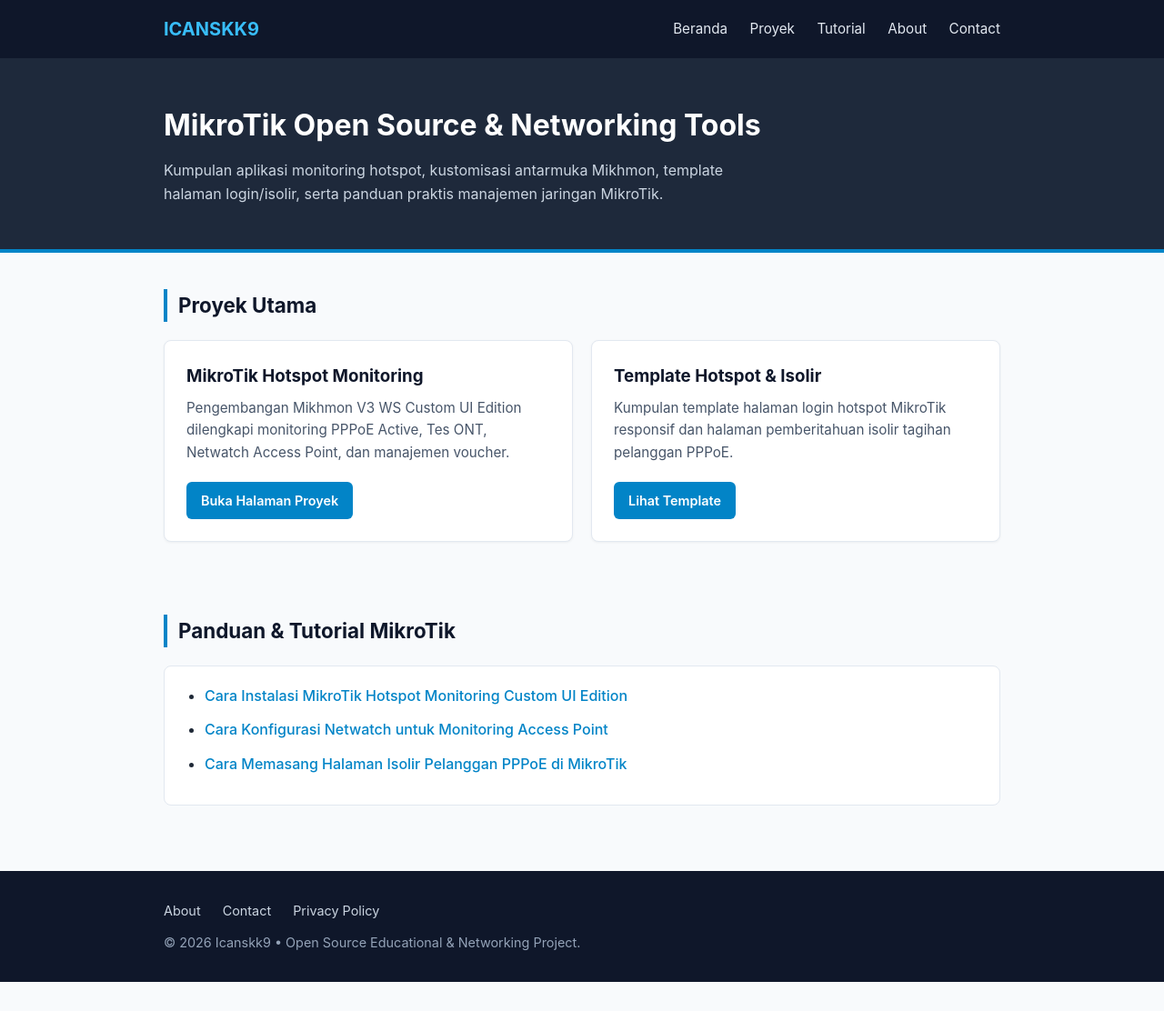
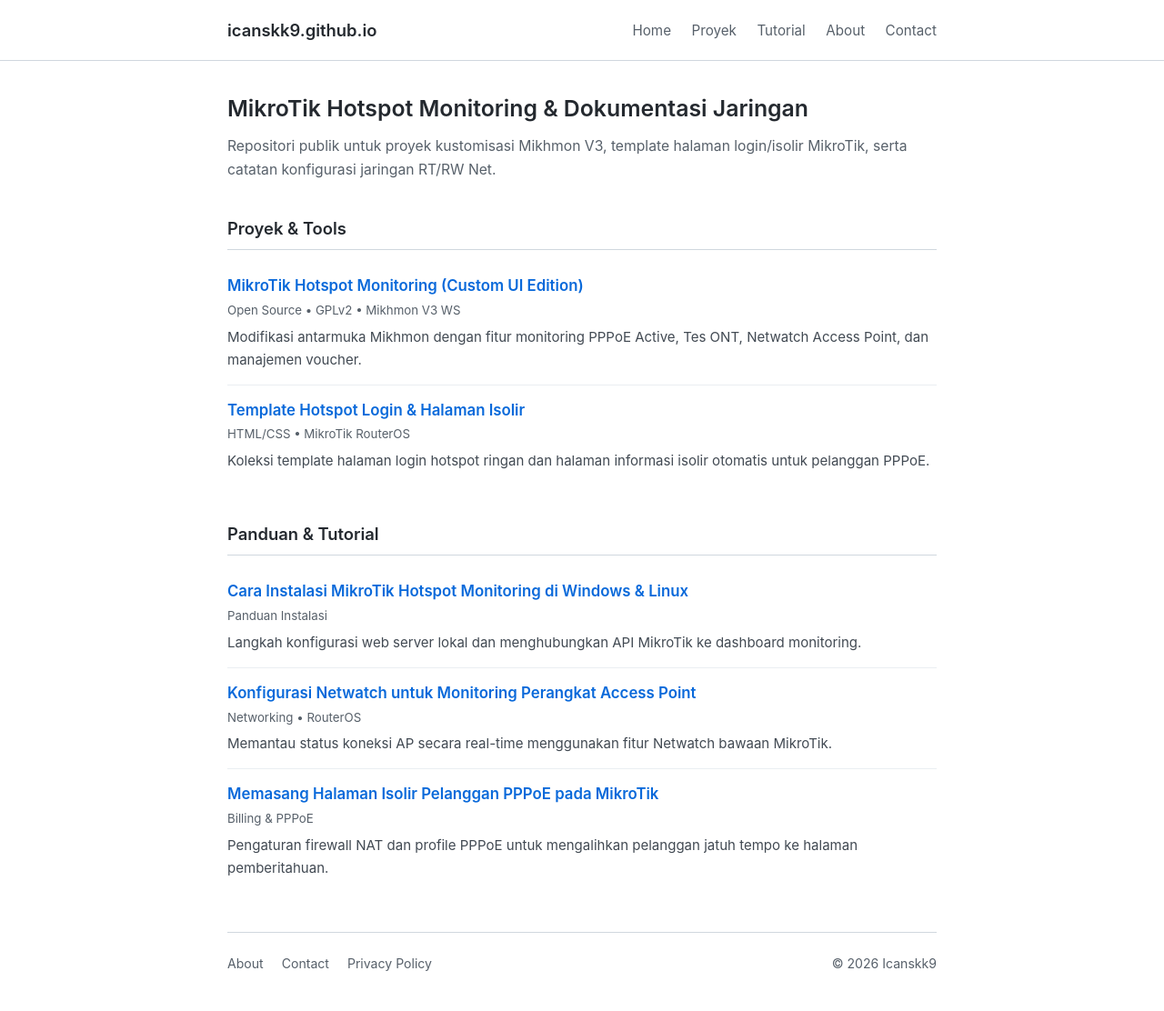
Before and after one commit to Icanskk9/icanskk9.github.io, a plain HTML site: page index.html in a window 1280 px wide. Shown: the whole page at 91% size. Before the commit the page ends 1080 px from the top, so only its background shows below. Drawn offline with Linux system fonts and the light colour scheme.

Commit message:
Update index.html

```diff
--- a/index.html
+++ b/index.html
@@ -3,101 +3,193 @@
 <head>
   <meta charset="UTF-8">
   <meta name="viewport" content="width=device-width, initial-scale=1.0">
-  <title>Icanskk9 | Portal Open Source MikroTik Hotspot Monitoring &amp; Jaringan</title>
-  <meta name="description" content="MikroTik Hotspot Monitoring, template login page, dan panduan konfigurasi jaringan RT/RW Net.">
+  <title>Icanskk9 — Dokumentasi &amp; Proyek MikroTik</title>
+  <meta name="description" content="MikroTik Hotspot Monitoring, template login/isolir, dan panduan jaringan.">
   <style>
-    * { box-sizing: border-box; margin: 0; padding: 0; }
-    body { font-family: -apple-system, BlinkMacSystemFont, "Segoe UI", Roboto, sans-serif; line-height: 1.6; color: #1f2937; background: #f8fafc; }
-    header { background: #0f172a; color: #fff; padding: 1rem 0; }
-    .container { max-width: 960px; margin: 0 auto; padding: 0 1.25rem; }
-    nav { display: flex; justify-content: space-between; align-items: center; flex-wrap: wrap; gap: 1rem; }
-    .brand { font-size: 1.25rem; font-weight: 700; color: #38bdf8; text-decoration: none; }
-    .nav-links a { color: #e2e8f0; text-decoration: none; margin-left: 1.25rem; font-size: 0.95rem; }
-    .nav-links a:hover { color: #38bdf8; }
-    .hero { background: #1e293b; color: #fff; padding: 3rem 0; border-bottom: 4px solid #0284c7; }
-    .hero h1 { font-size: 2rem; margin-bottom: 0.75rem; }
-    .hero p { color: #cbd5e1; max-width: 680px; }
-    section { padding: 2.5rem 0; }
-    h2 { font-size: 1.4rem; margin-bottom: 1.25rem; color: #0f172a; border-left: 4px solid #0284c7; padding-left: 0.75rem; }
-    .grid { display: grid; grid-template-columns: repeat(auto-fit, minmax(280px, 1fr)); gap: 1.25rem; }
-    .card { background: #fff; border: 1px solid #e2e8f0; border-radius: 8px; padding: 1.5rem; box-shadow: 0 1px 3px rgba(0,0,0,0.05); }
-    .card h3 { margin-bottom: 0.5rem; color: #0f172a; }
-    .card p { font-size: 0.95rem; color: #475569; margin-bottom: 1.25rem; }
-    .btn { display: inline-block; background: #0284c7; color: #fff; padding: 0.55rem 1rem; border-radius: 6px; text-decoration: none; font-size: 0.9rem; font-weight: 600; }
-    .btn:hover { background: #0369a1; }
-    .tutorial-list { background: #fff; border: 1px solid #e2e8f0; border-radius: 8px; padding: 1.25rem 1.5rem; }
-    .tutorial-list li { margin-bottom: 0.75rem; margin-left: 1.25rem; }
-    .tutorial-list a { color: #0284c7; text-decoration: none; font-weight: 500; }
-    .tutorial-list a:hover { text-decoration: underline; }
-    footer { background: #0f172a; color: #94a3b8; padding: 2rem 0; margin-top: 2rem; font-size: 0.9rem; }
-    .footer-links { margin-bottom: 0.75rem; }
-    .footer-links a { color: #cbd5e1; text-decoration: none; margin-right: 1.25rem; }
-    .footer-links a:hover { color: #38bdf8; }
+    body {
+      font-family: -apple-system, BlinkMacSystemFont, "Segoe UI", Helvetica, Arial, sans-serif;
+      line-height: 1.65;
+      color: #24292f;
+      background-color: #ffffff;
+      margin: 0;
+      padding: 0;
+    }
+    .wrapper {
+      max-width: 780px;
+      margin: 0 auto;
+      padding: 0 20px;
+    }
+    header {
+      border-bottom: 1px solid #d0d7de;
+      padding: 18px 0;
+      margin-bottom: 32px;
+    }
+    .header-inner {
+      display: flex;
+      justify-content: space-between;
+      align-items: center;
+      flex-wrap: wrap;
+      gap: 12px;
+    }
+    .site-title {
+      font-weight: 600;
+      font-size: 1.15rem;
+      color: #24292f;
+      text-decoration: none;
+    }
+    nav a {
+      color: #57606a;
+      text-decoration: none;
+      margin-left: 18px;
+      font-size: 0.95rem;
+    }
+    nav a:hover {
+      color: #0969da;
+      text-decoration: underline;
+    }
+    .intro {
+      margin-bottom: 36px;
+    }
+    .intro h1 {
+      font-size: 1.55rem;
+      font-weight: 600;
+      margin: 0 0 8px 0;
+    }
+    .intro p {
+      color: #57606a;
+      margin: 0;
+      font-size: 0.98rem;
+    }
+    h2 {
+      font-size: 1.15rem;
+      font-weight: 600;
+      padding-bottom: 8px;
+      border-bottom: 1px solid #d0d7de;
+      margin: 0 0 12px 0;
+    }
+    section {
+      margin-bottom: 38px;
+    }
+    .item-list {
+      list-style: none;
+      padding: 0;
+      margin: 0;
+    }
+    .item-list li {
+      padding: 14px 0;
+      border-bottom: 1px solid #eaeef2;
+    }
+    .item-list li:last-child {
+      border-bottom: none;
+    }
+    .item-title {
+      font-size: 1.05rem;
+      font-weight: 600;
+      color: #0969da;
+      text-decoration: none;
+    }
+    .item-title:hover {
+      text-decoration: underline;
+    }
+    .item-meta {
+      font-size: 0.83rem;
+      color: #57606a;
+      margin-top: 2px;
+    }
+    .item-desc {
+      font-size: 0.94rem;
+      color: #424a53;
+      margin: 6px 0 0 0;
+    }
+    footer {
+      border-top: 1px solid #d0d7de;
+      padding: 22px 0 40px 0;
+      margin-top: 44px;
+      font-size: 0.88rem;
+      color: #57606a;
+      display: flex;
+      justify-content: space-between;
+      flex-wrap: wrap;
+      gap: 12px;
+    }
+    footer a {
+      color: #57606a;
+      text-decoration: none;
+      margin-right: 16px;
+    }
+    footer a:hover {
+      color: #0969da;
+      text-decoration: underline;
+    }
   </style>
 </head>
 <body>
 
   <header>
-    <div class="container">
+    <div class="wrapper header-inner">
+      <a href="/" class="site-title">icanskk9.github.io</a>
       <nav>
-        <a href="/" class="brand">ICANSKK9</a>
-        <div class="nav-links">
-          <a href="/">Beranda</a>
+        <a href="/">Home</a>
         <a href="#proyek">Proyek</a>
         <a href="#tutorial">Tutorial</a>
         <a href="about.html">About</a>
         <a href="contact.html">Contact</a>
-        </div>
       </nav>
     </div>
   </header>
 
-  <div class="hero">
-    <div class="container">
-      <h1>MikroTik Open Source &amp; Networking Tools</h1>
-      <p>Kumpulan aplikasi monitoring hotspot, kustomisasi antarmuka Mikhmon, template halaman login/isolir, serta panduan praktis manajemen jaringan MikroTik.</p>
-    </div>
+  <main class="wrapper">
+    <div class="intro">
+      <h1>MikroTik Hotspot Monitoring &amp; Dokumentasi Jaringan</h1>
+      <p>Repositori publik untuk proyek kustomisasi Mikhmon V3, template halaman login/isolir MikroTik, serta catatan konfigurasi jaringan RT/RW Net.</p>
     </div>
 
-  <main class="container">
     <section id="proyek">
-      <h2>Proyek Utama</h2>
-      <div class="grid">
-        <div class="card">
-          <h3>MikroTik Hotspot Monitoring</h3>
-          <p>Pengembangan Mikhmon V3 WS Custom UI Edition dilengkapi monitoring PPPoE Active, Tes ONT, Netwatch Access Point, dan manajemen voucher.</p>
-          <a href="https://icanskk9.github.io/MikroTik-Hotspot-Monitoring/" class="btn">Buka Halaman Proyek</a>
-        </div>
-        <div class="card">
-          <h3>Template Hotspot &amp; Isolir</h3>
-          <p>Kumpulan template halaman login hotspot MikroTik responsif dan halaman pemberitahuan isolir tagihan pelanggan PPPoE.</p>
-          <a href="https://icanskk9.github.io/MikroTik-Hotspot-Monitoring/" class="btn">Lihat Template</a>
-        </div>
-      </div>
+      <h2>Proyek &amp; Tools</h2>
+      <ul class="item-list">
+        <li>
+          <a href="https://icanskk9.github.io/MikroTik-Hotspot-Monitoring/" class="item-title">MikroTik Hotspot Monitoring (Custom UI Edition)</a>
+          <div class="item-meta">Open Source • GPLv2 • Mikhmon V3 WS</div>
+          <p class="item-desc">Modifikasi antarmuka Mikhmon dengan fitur monitoring PPPoE Active, Tes ONT, Netwatch Access Point, dan manajemen voucher.</p>
+        </li>
+        <li>
+          <a href="https://icanskk9.github.io/MikroTik-Hotspot-Monitoring/" class="item-title">Template Hotspot Login &amp; Halaman Isolir</a>
+          <div class="item-meta">HTML/CSS • MikroTik RouterOS</div>
+          <p class="item-desc">Koleksi template halaman login hotspot ringan dan halaman informasi isolir otomatis untuk pelanggan PPPoE.</p>
+        </li>
+      </ul>
     </section>
 
     <section id="tutorial">
-      <h2>Panduan &amp; Tutorial MikroTik</h2>
-      <div class="tutorial-list">
-        <ul>
-          <li><a href="tutorial-instalasi-mikhmon.html">Cara Instalasi MikroTik Hotspot Monitoring Custom UI Edition</a></li>
-          <li><a href="tutorial-netwatch-ap.html">Cara Konfigurasi Netwatch untuk Monitoring Access Point</a></li>
-          <li><a href="tutorial-halaman-isolir.html">Cara Memasang Halaman Isolir Pelanggan PPPoE di MikroTik</a></li>
+      <h2>Panduan &amp; Tutorial</h2>
+      <ul class="item-list">
+        <li>
+          <a href="tutorial-instalasi-mikhmon.html" class="item-title">Cara Instalasi MikroTik Hotspot Monitoring di Windows &amp; Linux</a>
+          <div class="item-meta">Panduan Instalasi</div>
+          <p class="item-desc">Langkah konfigurasi web server lokal dan menghubungkan API MikroTik ke dashboard monitoring.</p>
+        </li>
+        <li>
+          <a href="tutorial-netwatch-ap.html" class="item-title">Konfigurasi Netwatch untuk Monitoring Perangkat Access Point</a>
+          <div class="item-meta">Networking • RouterOS</div>
+          <p class="item-desc">Memantau status koneksi AP secara real-time menggunakan fitur Netwatch bawaan MikroTik.</p>
+        </li>
+        <li>
+          <a href="tutorial-halaman-isolir.html" class="item-title">Memasang Halaman Isolir Pelanggan PPPoE pada MikroTik</a>
+          <div class="item-meta">Billing &amp; PPPoE</div>
+          <p class="item-desc">Pengaturan firewall NAT dan profile PPPoE untuk mengalihkan pelanggan jatuh tempo ke halaman pemberitahuan.</p>
+        </li>
       </ul>
-      </div>
     </section>
-  </main>
 
     <footer>
-    <div class="container">
-      <div class="footer-links">
+      <div>
         <a href="about.html">About</a>
         <a href="contact.html">Contact</a>
         <a href="privacy-policy.html">Privacy Policy</a>
       </div>
-      <p>&copy; 2026 Icanskk9 • Open Source Educational &amp; Networking Project.</p>
-    </div>
+      <div>&copy; 2026 Icanskk9</div>
     </footer>
+  </main>
 
 </body>
 </html>
```
Lines whose indentation alone changed are shown as unchanged.
